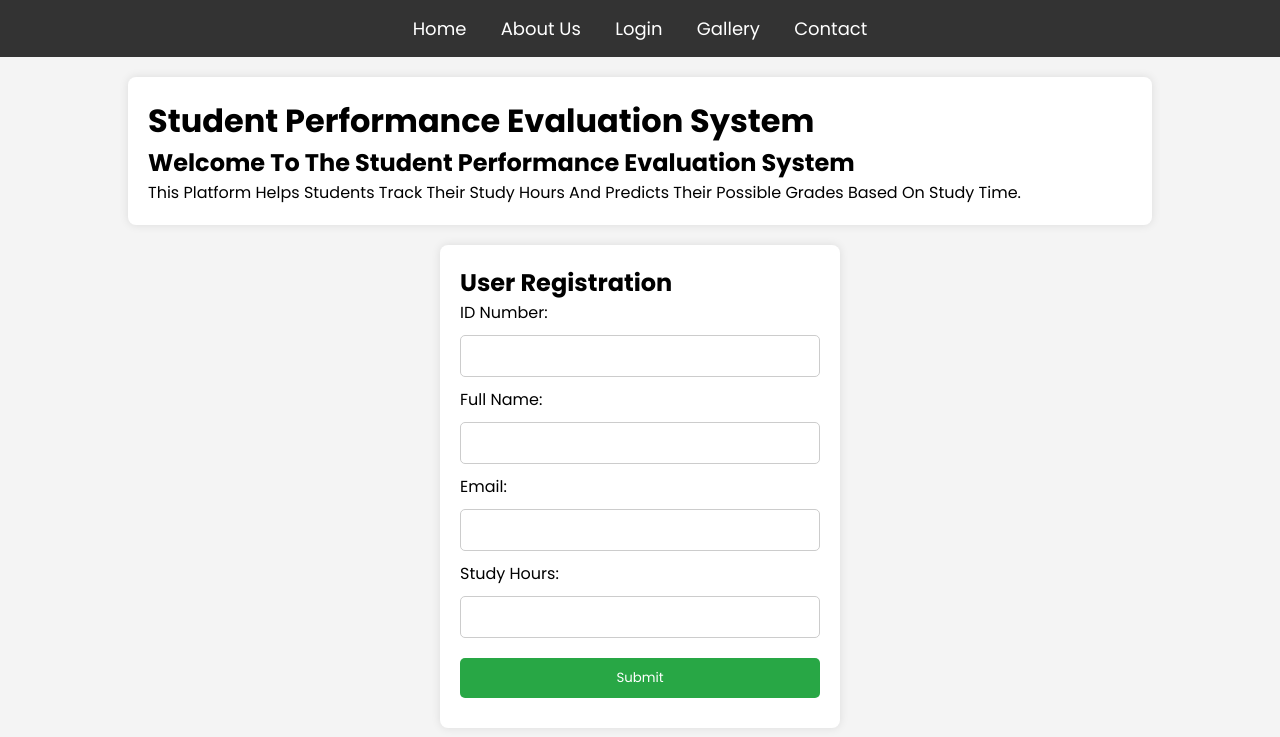
After one commit to peterngug/phpfil, a PHP site: page /PROJECT1S/Students.html in a window 1280 px wide. The commit adds this page. Shown: the top 737 px of the page. Run offline with PHP 8.4, Linux system fonts and the light colour scheme.

Commit message:
Students Assignments

```diff
--- a/Lesson 5/revision.html
+++ b/Lesson 5/revision.html
@@ -14,9 +14,9 @@
     <input type="text" name="last name" id="last name" required>
     <br><p></p>
     <label for="gender">Male:</label>
-    <input type="radio" name="MALE">
+    <input type="radio" name="Male">
     <label for="gender">Female:</label>
-    <input type="radio" name="FEMALE">
+    <input type="radio" name="Female">
     <label for="address">Address:</label>
     <input type="text" name="address" id="address" required>
     <br>
--- a/Lesson 5/revision2.php
+++ b/Lesson 5/revision2.php
@@ -12,7 +12,7 @@ if ($con->connect_error) { // Correct property name
 }
 
 // Use underscores instead of spaces in column names
-$sql = "INSERT INTO Login_detail (Username, Password, Display Name, Email, gender) VALUES ('$Username', '$Password', '$DisplayName', '$Email', '$gender')";
+$sql = "INSERT INTO Login_detail (Username, Password, DisplayName, Email, gender) VALUES ('$Username', '$Password', '$DisplayName', '$Email', '$gender')";
 $result = $con->query($sql);
 
 if ($result) {
--- /dev/null
+++ b/PROJECT1S/Students.css
@@ -0,0 +1,68 @@
+@import url('https://fonts.googleapis.com/css2?family=Poppins:wght@300;400;500;600;700&display=swap');
+*{
+    margin: 0;
+    padding: 0;
+    outline: 0;
+    border: none;
+    text-decoration: none;
+    text-transform: capitalize;
+    transition: all .2s linear;
+    box-sizing: border-box;
+    font-family: 'Poppins',sans-serif;
+}
+:root{
+    --orange: #ff7800;
+    --blue: rgba(0,0,255);
+    --blue-dak: #042f60;
+    --black:#130f40;
+    --light-color:#666;
+    --box-shadow:0 .5rem 1rem rgba(0,0,0,.1);
+    --border:.2rem solid rgba(0,0,0,.1);
+    --outline:.1rem solid rgba(0,0,0,.1);
+    --outline-hover:.2rem solid var(--black);
+}
+body {
+    font-family: Arial, sans-serif;
+    margin: 0;
+    padding: 0;
+    background-color: #f4f4f4;
+}
+nav {
+    background: #333;
+    padding: 15px;
+    text-align: center;
+}
+nav a {
+    color: white;
+    margin: 0 15px;
+    text-decoration: none;
+    font-size: 18px;
+}
+.container {
+    width: 80%;
+    margin: 20px auto;
+    background: white;
+    padding: 20px;
+    border-radius: 8px;
+    box-shadow: 0px 0px 10px rgba(0, 0, 0, 0.1);
+}
+.form-container {
+    max-width: 400px;
+    margin: auto;
+}
+.form-container input, .form-container button {
+    width: 100%;
+    padding: 10px;
+    margin: 10px 0;
+    border: 1px solid #ccc;
+    border-radius: 5px;
+}
+.form-container button {
+    background: #28a745;
+    color: white;
+    border: none;
+    cursor: pointer;
+}
+.form-container button:hover {
+    background: #218838;
+}
--- /dev/null
+++ b/PROJECT1S/Students.html
@@ -0,0 +1,43 @@
+<!DOCTYPE html>
+<html lang="en">
+<head>
+    <meta charset="UTF-8">
+    <meta name="viewport" content="width=device-width, initial-scale=1.0">
+    <title>Student Performance Evaluation</title>
+    <link rel="stylesheet" href="Students.css">
+</head>
+<body>
+    <nav>
+        <a href="home.html">Home</a>
+        <a href="about.html">About Us</a>
+        <a href="login.html">Login</a>
+        <a href="gallery.html">Gallery</a>
+        <a href="contact.html">Contact</a>
+    </nav>
+
+    <div class="container">
+        <h1>Student Performance Evaluation System</h1>
+        <h2>Welcome to the Student Performance Evaluation System</h2>
+        <p>This platform helps students track their study hours and predicts their possible grades based on study time.</p>
+    </div>
+
+    <div class="container form-container">
+        <h2>User Registration</h2>
+        <form action="Students.php" method="POST">
+            <label for="user_id">ID number:</label><br>
+            <input type="text" id="user_id" name="user_id" required><br>
+
+            <label for="full_name">Full Name:</label><br>
+            <input type="text" id="full_name" name="full_name" required><br>
+
+            <label for="email">Email:</label><br>
+            <input type="email" id="email" name="email" required><br>
+
+            <label for="study_hours">Study hours:</label><br>
+            <input type="text" id="study_hours" name="study_hours" required><br>
+
+            <button type="submit">Submit</button>
+        </form>
+    </div>
+</body>
+</html>
```
Also changed, not shown: PROJECT1S/Students.php (added, +50 -0 lines), PROJECT1S/imgs/about-banner.png (added), PROJECT1S/imgs/feature-banner.png (added).
